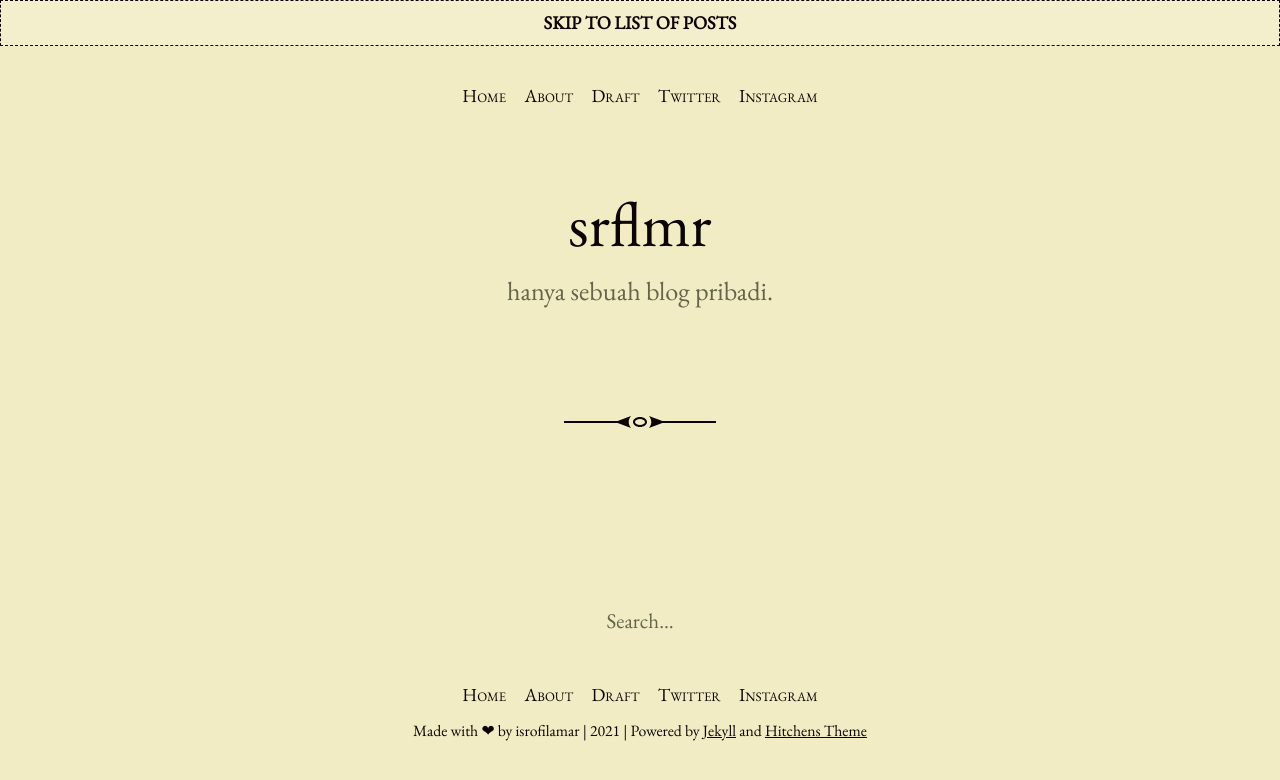
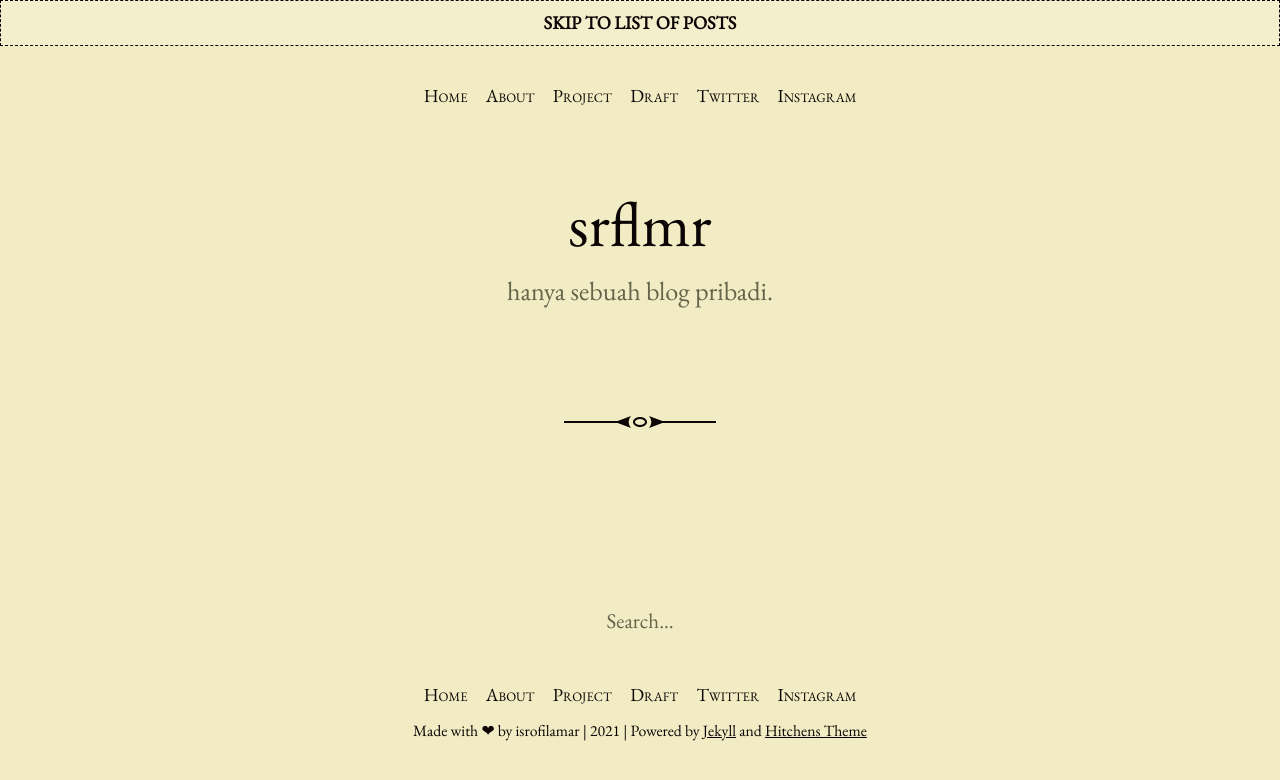
Before and after one commit to mvlnmr/srflmr-blog, a Jekyll site: the page built from index.html, in a window 1280 px wide. Shown: the top 780 px of the page. Built offline with Jekyll 4.4.1, drawn with Linux system fonts in a browser that asks for light colours; the list of posts is cut into pages by our own code.

Commit message:
update menu

```diff
--- a/_data/menu.yml
+++ b/_data/menu.yml
@@ -1,5 +1,8 @@
 - title: About
   url: /about.html
+
+- title: Project
+  url: https://srflmr.my.id
 
 - title: Draft
   url: https://draft.srflmr.my.id
```
